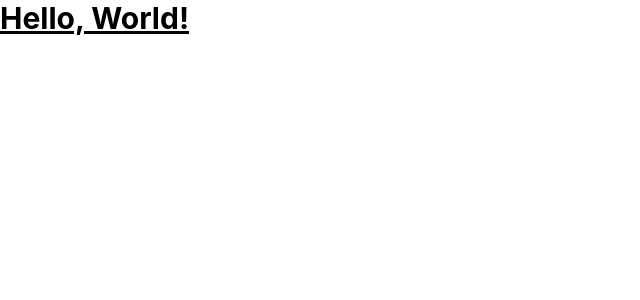
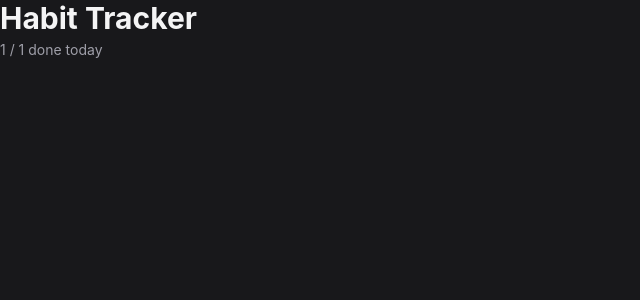
Before and after one commit to cph1368/Routine-Tracker, a React (Vite) app: page / in a window 1280 px wide. Shown: the top 300 px of the page, without its empty margins (0-640 px from the left). Built offline with nearby package versions, Linux system fonts and the light colour scheme.

Commit message:
13.10 - add css body

```diff
--- a/src/App.tsx
+++ b/src/App.tsx
@@ -1,3 +1,15 @@
 export default function App() {
-  return <h1 className="text-3xl font-bold underline">Hello, World!</h1>;
+  return (
+    <div> <Header></Header></div>
+  );
+
 }
+
+function Header() {
+  return <header className="flex items-center justify-between">
+    <div className="flex flex-col gap-1">
+    <h1 className="text-3xl font-bold">Habit Tracker</h1>
+    <span className="text-zinc-400 text-sm">1 / 1 done today</span>
+    </div>
+  </header>
+}
--- a/src/index.css
+++ b/src/index.css
@@ -1 +1,6 @@
 @import "tailwindcss";
+
+body {
+    background-color:  var(--color-zinc-900);
+    color: var(--color-zinc-100);
+}
```
